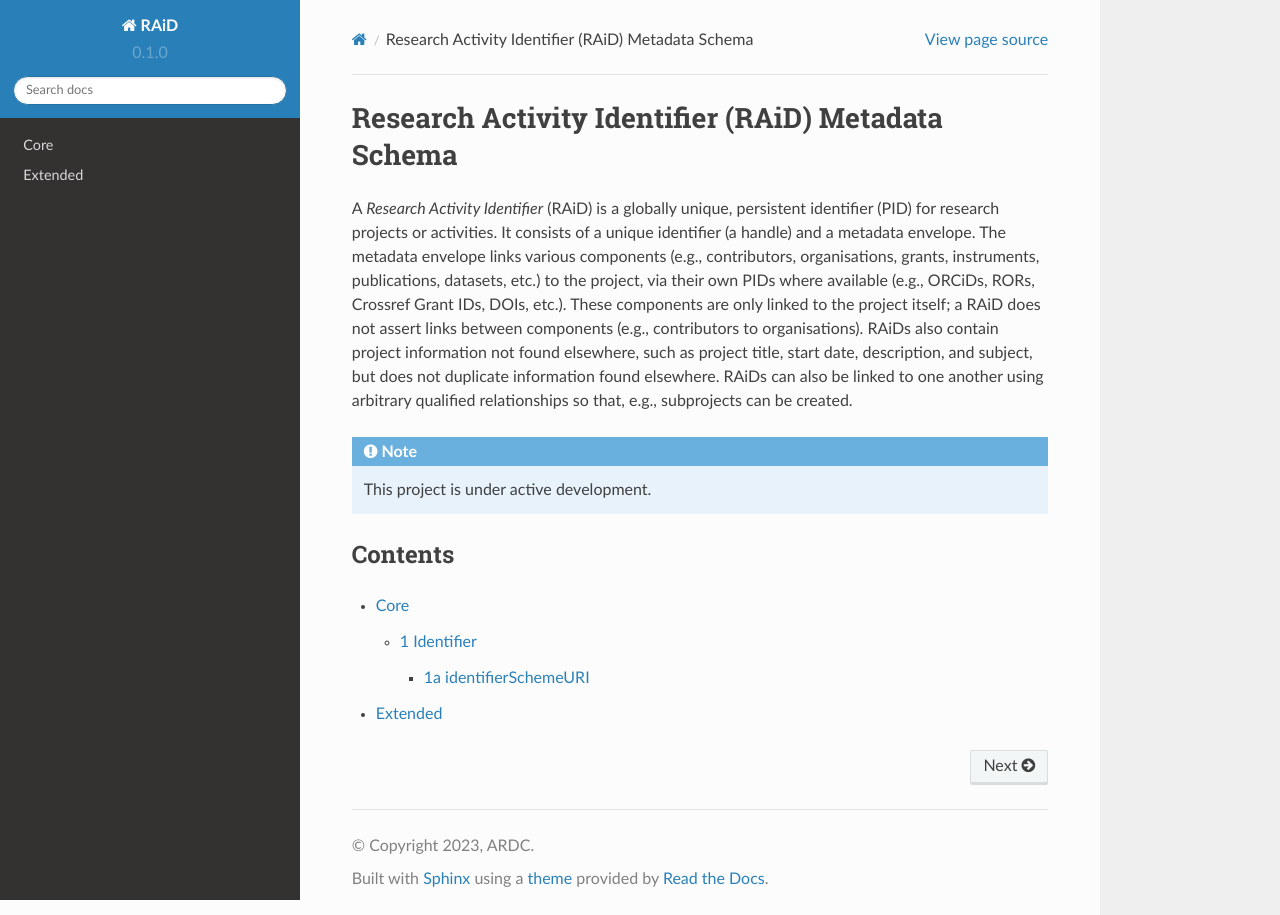
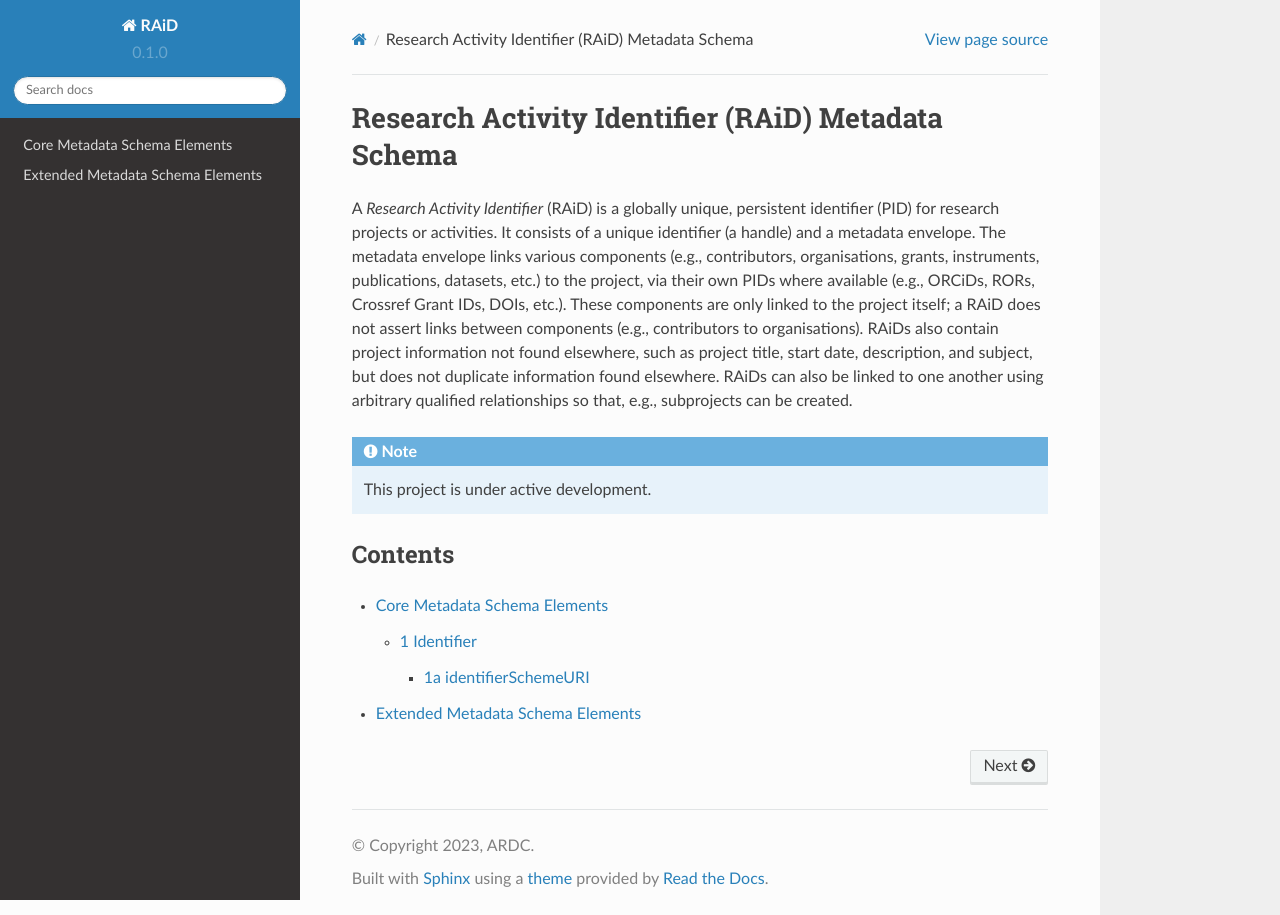
Before and after one commit to saross/RAiD-documentation, a Sphinx documentation site: the page built from docs/source/index.rst, in a window 1280 px wide. Built offline with Sphinx 7.4.7 and the Read the Docs theme 2.0.0, drawn with Linux system fonts in a browser that asks for light colours.

Commit message:
Make headings more descriptive

```diff
--- a/docs/source/core.rst
+++ b/docs/source/core.rst
@@ -1,5 +1,5 @@
-Core
-====
+Core Metadata Schema Elements
+=============================
 
 .. autosummary::
    :toctree: generated
--- a/docs/source/extended.rst
+++ b/docs/source/extended.rst
@@ -1,5 +1,5 @@
-Extended
-========
+Extended Metadata Schema Elements
+=================================
 
 .. autosummary::
    :toctree: generated
```
